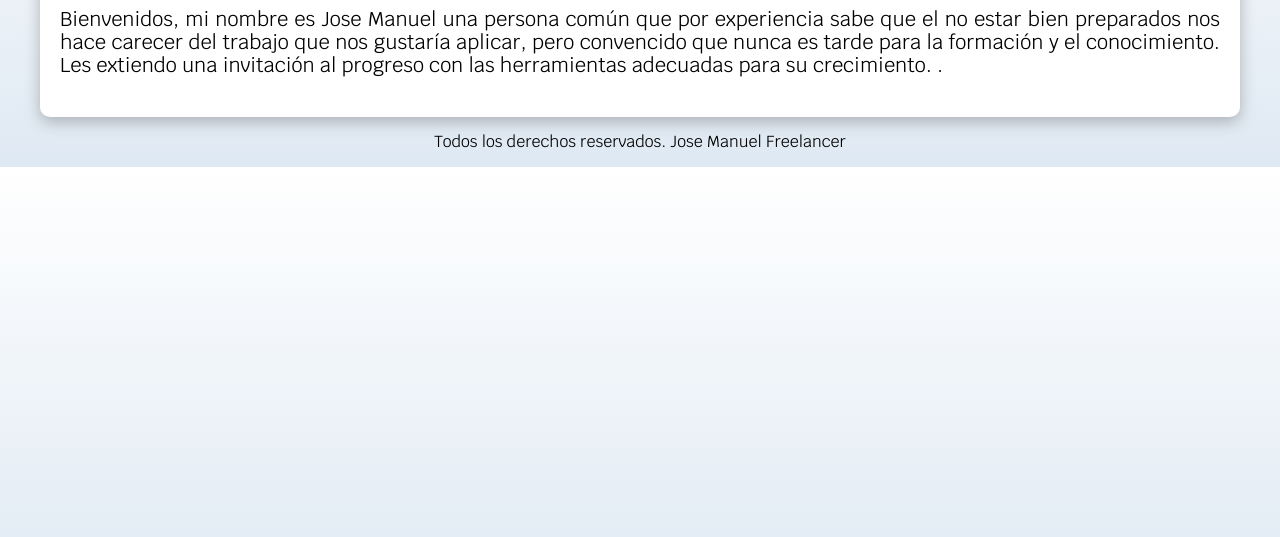
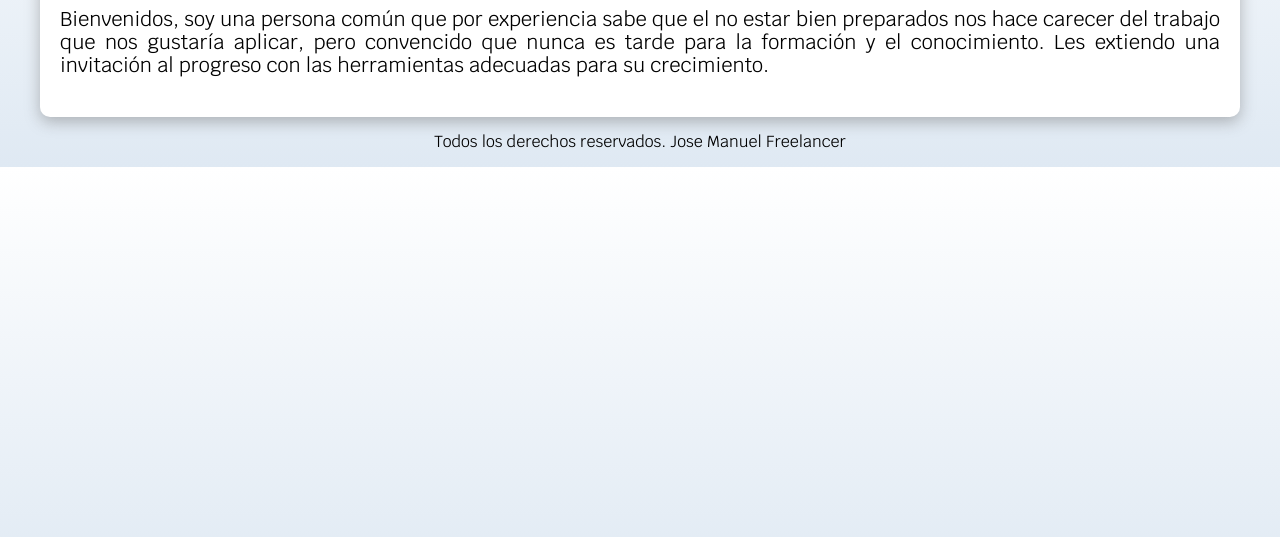
Before and after one commit to manuelchenko/freelancer, a plain HTML site: page sobremi.html in a window 1280 px wide. Shown: the part 263-800 px from the top of the page. Drawn offline with Linux system fonts and the light colour scheme.

Commit message:
Sobre Mi

```diff
--- a/sobremi.html
+++ b/sobremi.html
@@ -30,7 +30,7 @@
         </section>
         <section>
             <h1>Sobre Mi</h1>
-        <p class="sobremi">Bienvenidos, mi nombre es Jose Manuel una persona común que por experiencia sabe que el no estar bien preparados nos hace carecer del trabajo que nos gustaría aplicar, pero convencido que nunca es tarde para la formación y el conocimiento. Les extiendo una invitación al progreso con las herramientas adecuadas para su crecimiento. .</p>
+        <p class="sobremi">Bienvenidos, soy una persona común que por experiencia sabe que el no estar bien preparados nos hace carecer del trabajo que nos gustaría aplicar, pero convencido que nunca es tarde para la formación y el conocimiento. Les extiendo una invitación al progreso con las herramientas adecuadas para su crecimiento.</p>
         </section>
     </main>
 
```
